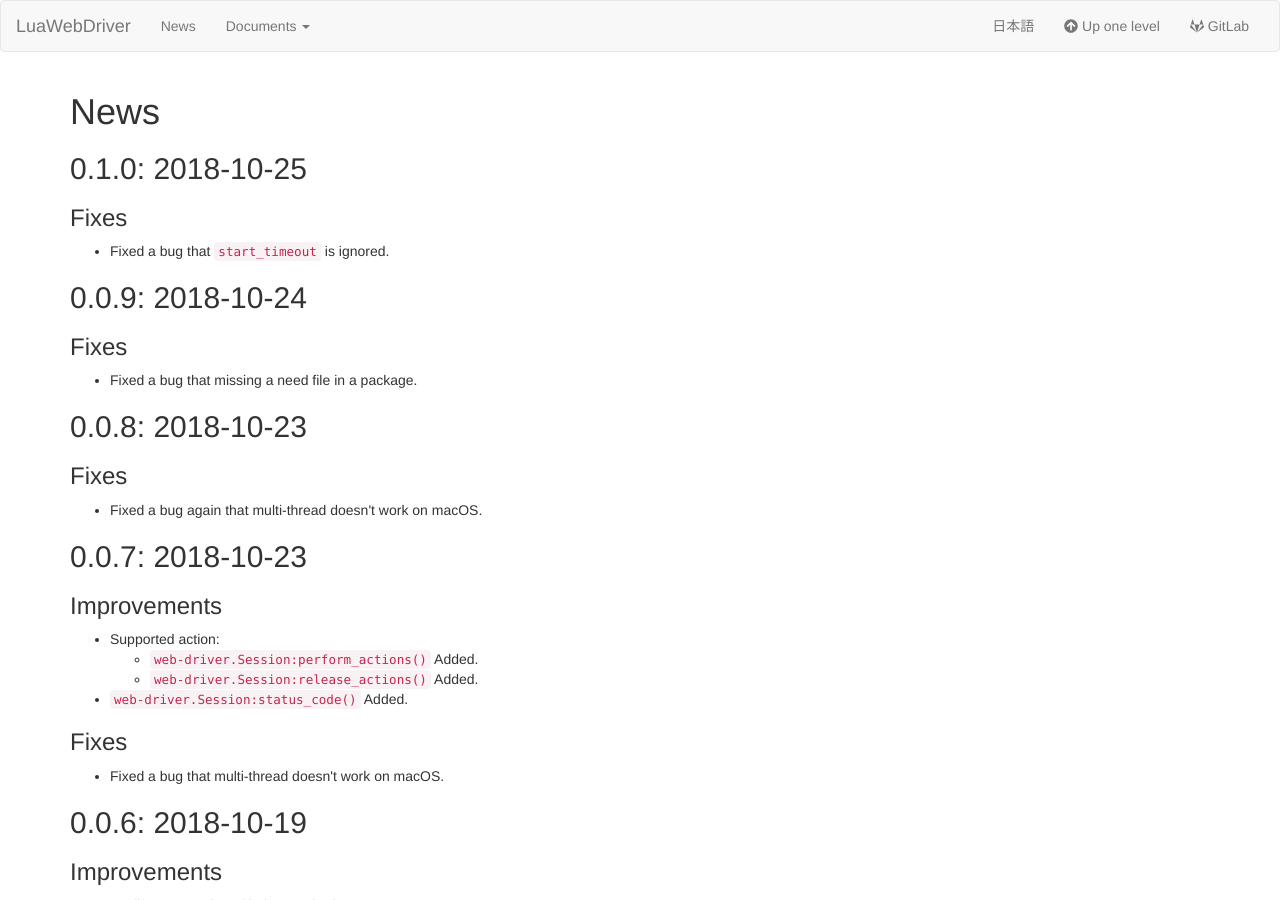
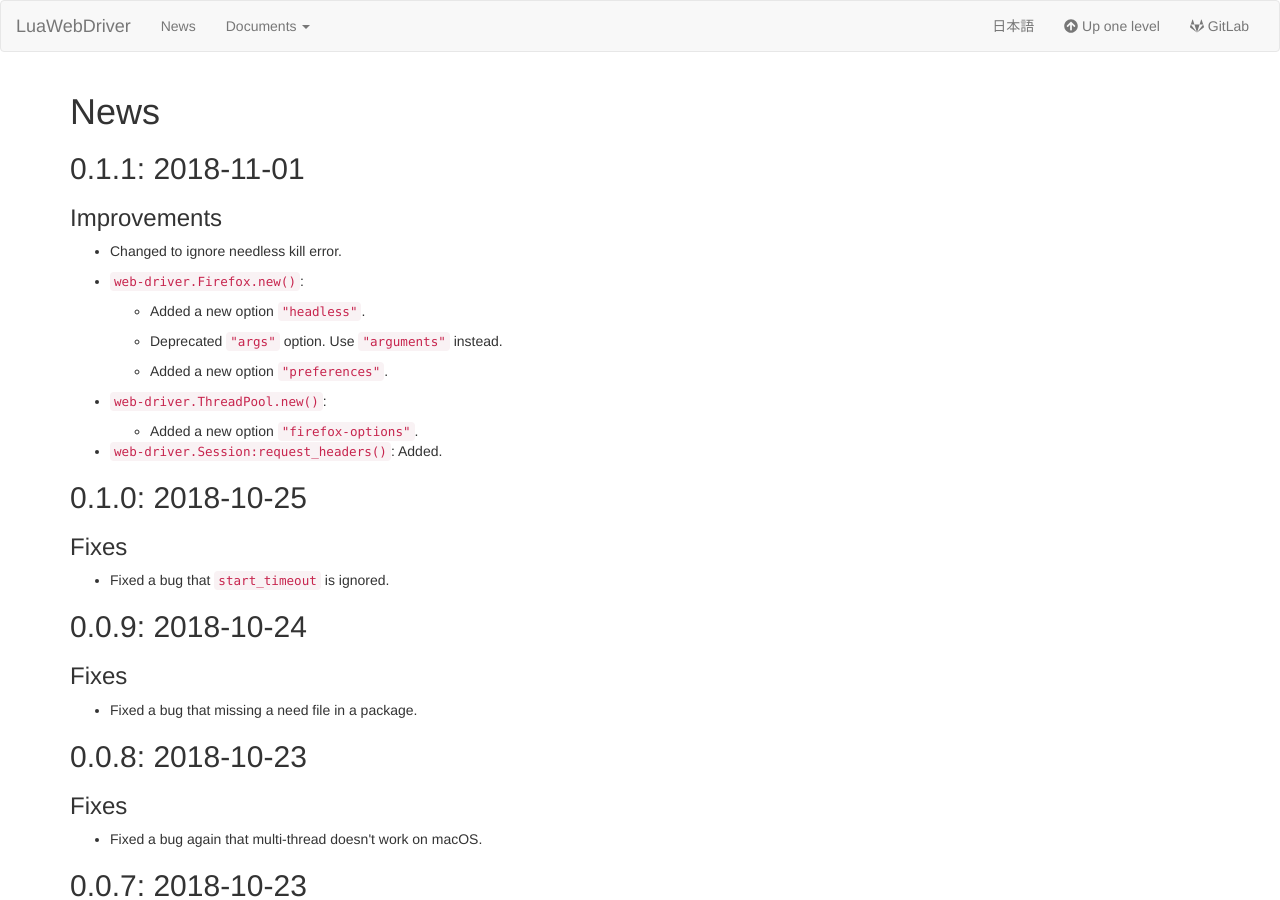
Before and after one commit to clear-code/lua-web-driver, a Jekyll site: the page built from docs/news/index.md, in a window 1280 px wide and 900 px high. Built offline with Jekyll 4.4.1, drawn with Linux system fonts in a browser that asks for light colours.

Commit message:
Add 0.1.1 entry

```diff
--- a/docs/news/index.md
+++ b/docs/news/index.md
@@ -3,6 +3,26 @@ title: News
 ---
 
 # News
+
+## 0.1.1: 2018-11-01 {#version-0-1-1}
+
+### Improvements
+
+  * Changed to ignore needless kill error.
+
+  * [`web-driver.Firefox.new()`][firefox-new]:
+
+    * Added a new option `"headless"`.
+
+    * Deprecated `"args"` option. Use `"arguments"` instead.
+
+    * Added a new option `"preferences"`.
+
+  * [`web-driver.ThreadPool.new()`][thread-pool-new]:
+
+    * Added a new option `"firefox-options"`.
+
+  * [`web-driver.Session:request_headers()`][session-request-headers]: Added.
 
 ## 0.1.0: 2018-10-25 {#version-0-1-0}
 
@@ -124,6 +144,8 @@ The first release!!!
 
 [thread-pool]: ../reference/thread-pool.html
 
+[thread-pool-new]: ../reference/thread-pool.html#new
+
 [element-click]: ../reference/element.html#click
 
 [element-clear]: ../reference/element.html#clear
@@ -168,6 +190,8 @@ The first release!!!
 
 [session-status-code]: ../reference/session.html#status-code
 
+[session-request-headers]: ../reference/session.html#request-headers
+
 [elementset-send_keys]: ../reference/elementset.html#send-keys
 
 [elementset-click]: ../reference/elementset.html#click
@@ -177,3 +201,5 @@ The first release!!!
 [elementset]: ../reference/elementset.html
 
 [searchable]: ../reference/searchable.html
+
+[firefox-new]: ../reference/firefox.html#new
```
